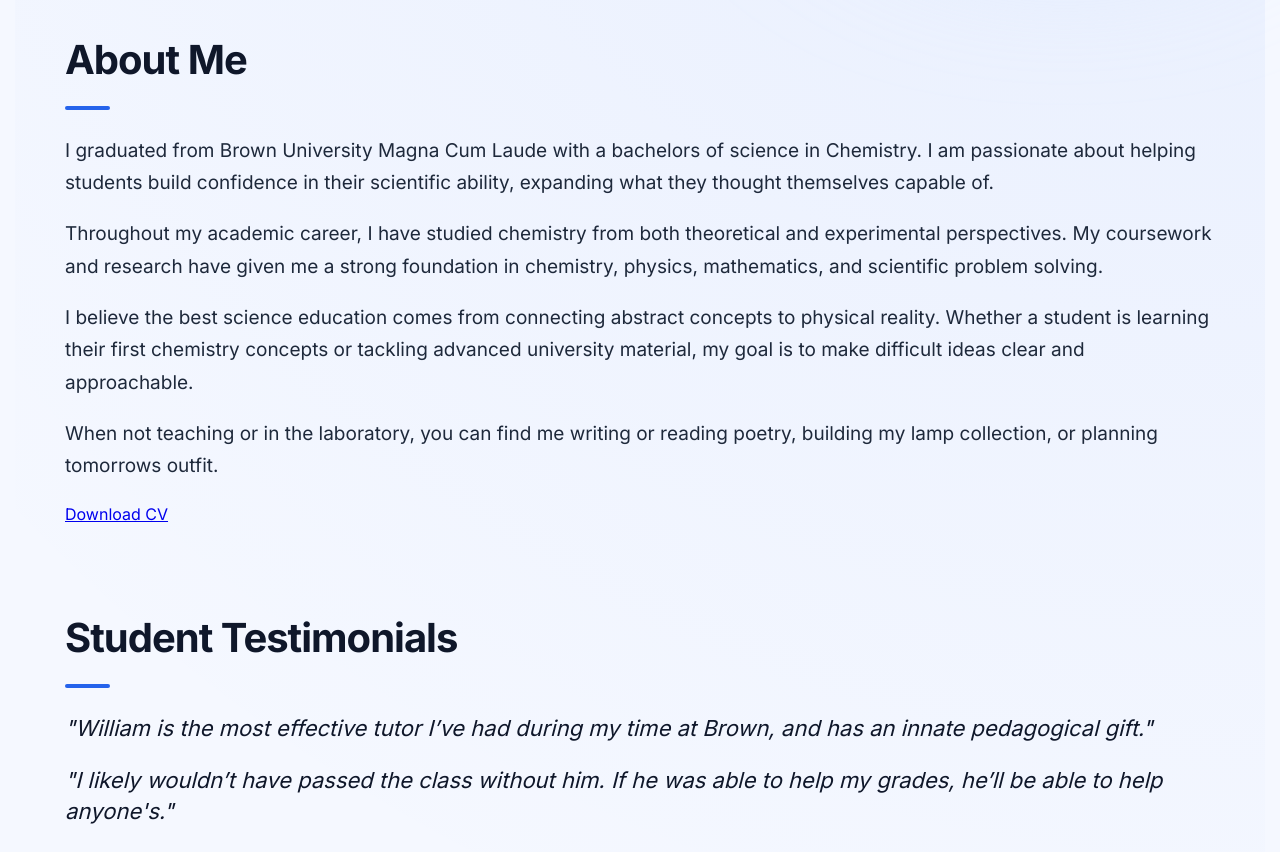
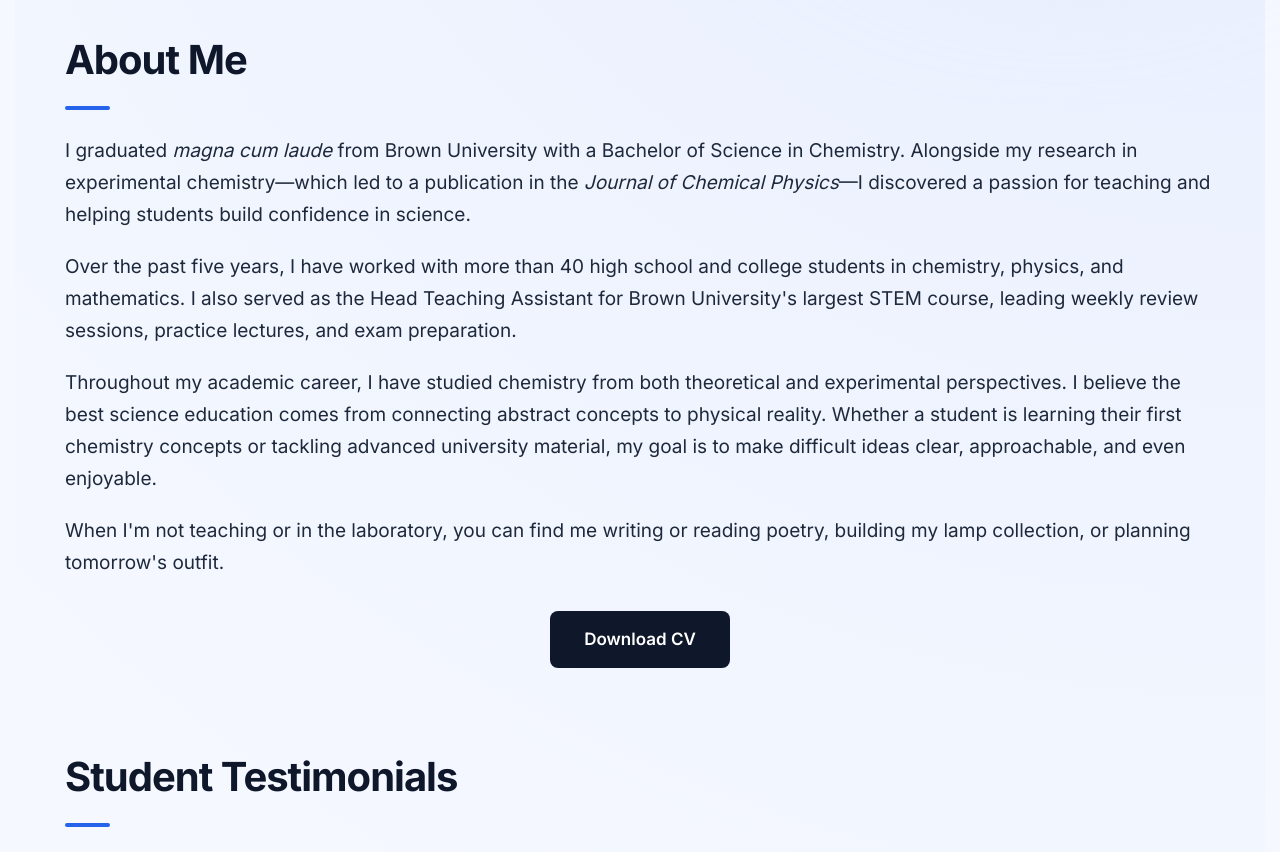
Before and after one commit to pythonschmython/william-roberts-website, a Next.js app: page / in a window 1280 px wide. Shown: the part 680-1532 px from the top of the page. Built offline with nearby package versions, Linux system fonts and the light colour scheme.

Commit message:
bio redo

```diff
--- a/app/globals.css
+++ b/app/globals.css
@@ -375,7 +375,11 @@ p {
   margin-bottom:35px;
 }
 
-
+.button-center {
+  display: flex;
+  justify-content: center;
+  margin-top: 2rem;
+}
 
 /* ---------- Contact ---------- */
 
--- a/app/page.tsx
+++ b/app/page.tsx
@@ -59,41 +59,26 @@ export default function Home() {
         <h2>About Me</h2>
 
         <p>
-          I graduated from Brown University Magna Cum Laude with a
-          bachelors of science in Chemistry. I am passionate about helping students build confidence
-          in their scientific ability, expanding what they thought
-          themselves capable of.
+          I graduated <em>magna cum laude</em> from Brown University with a Bachelor of Science in Chemistry. Alongside my research in experimental chemistry—which led to a publication in the <em>Journal of Chemical Physics</em>—I discovered a passion for teaching and helping students build confidence in science.
         </p>
 
         <p>
-          Throughout my academic career, I have studied chemistry
-          from both theoretical and experimental perspectives.
-          My coursework and research have given me a strong
-          foundation in chemistry, physics, mathematics, and
-          scientific problem solving.
+          Over the past five years, I have worked with more than 40 high school and college students in chemistry, physics, and mathematics. I also served as the Head Teaching Assistant for Brown University's largest STEM course, leading weekly review sessions, practice lectures, and exam preparation.
         </p>
 
         <p>
-          I believe the best science education comes from connecting
-          abstract concepts to physical reality. Whether a student
-          is learning their first chemistry concepts or tackling
-          advanced university material, my goal is to make difficult
-          ideas clear and approachable.
+          Throughout my academic career, I have studied chemistry from both theoretical and experimental perspectives. I believe the best science education comes from connecting abstract concepts to physical reality. Whether a student is learning their first chemistry concepts or tackling advanced university material, my goal is to make difficult ideas clear, approachable, and even enjoyable.
         </p>
 
         <p>
-          When not teaching or in the laboratory, you can find me
-          writing or reading poetry, building my lamp collection, or planning tomorrows outfit.
+          When I'm not teaching or in the laboratory, you can find me writing or reading poetry, building my lamp collection, or planning tomorrow&apos;s outfit.
         </p>
 
-        <a
-          href="/William_Roberts_CV.pdf"
-          target="_blank"
-          className="cv-button"
-        >
-          Download CV
-        </a>
-
+        <div className="button-center">
+          <a href="/William_Roberts_CV.pdf" className="button" target="_blank" rel="noopener noreferrer">
+            Download CV
+          </a>
+        </div>
 
       </section>
 
```
